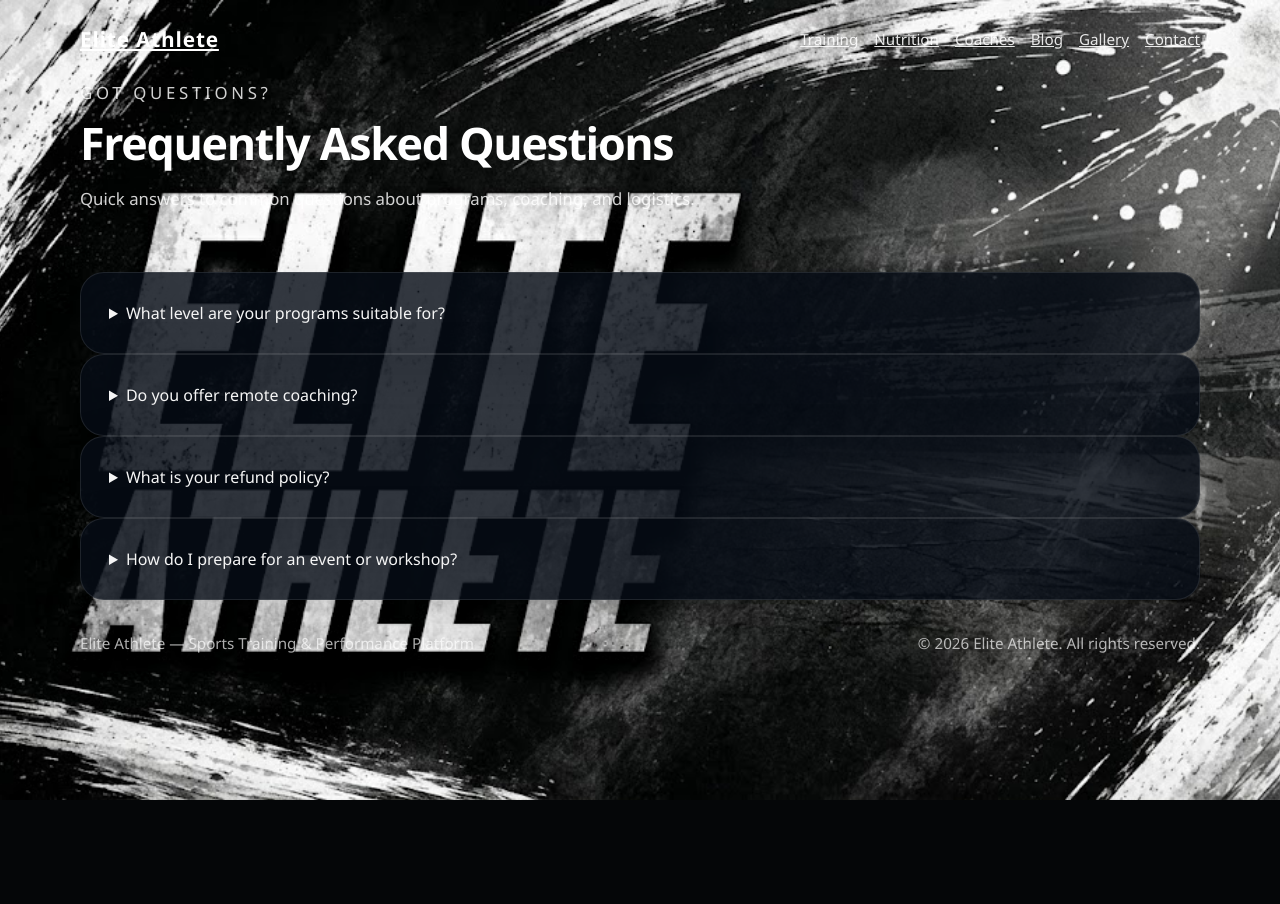
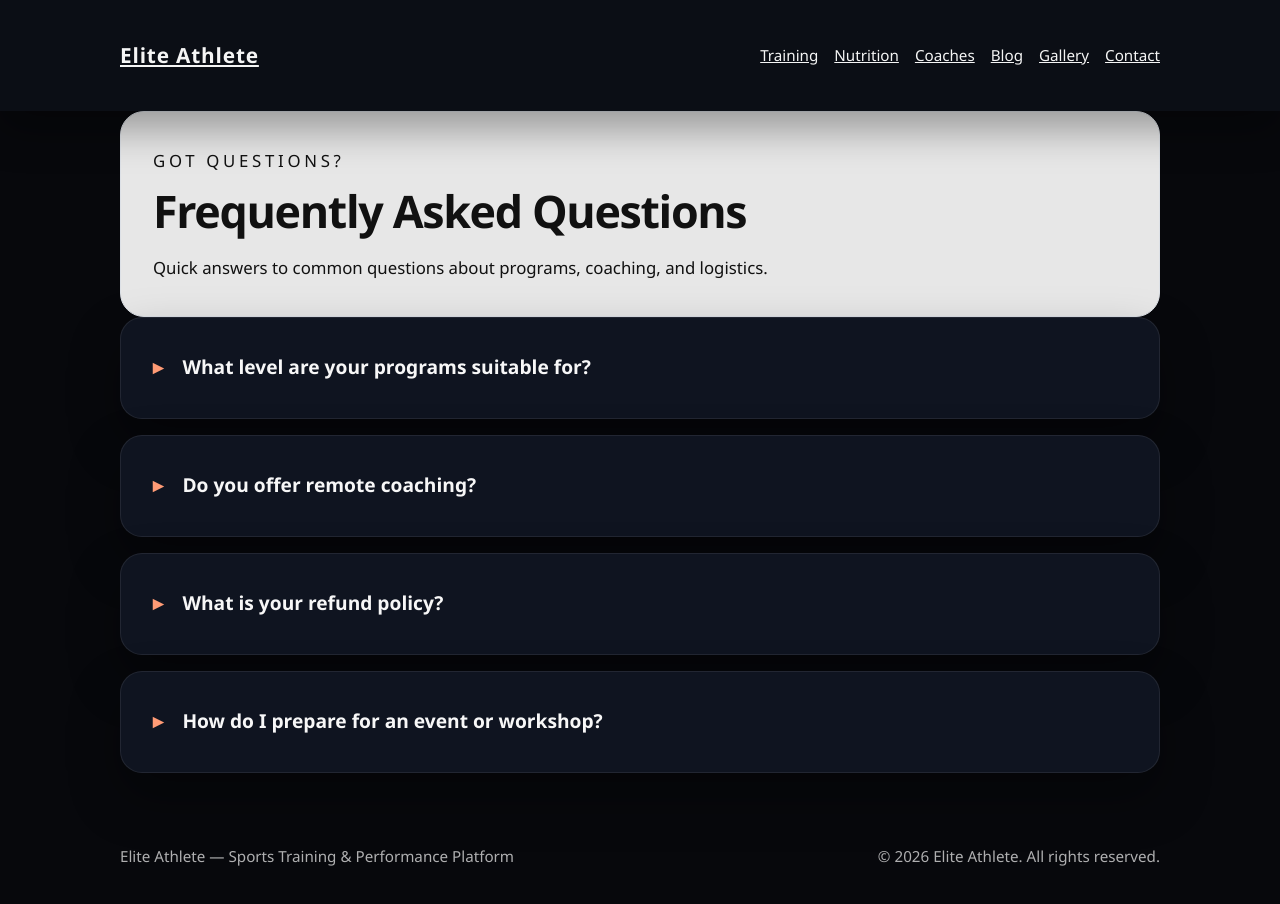
Before and after one commit to davidnkariuki-rgb/Elite_Athlete, a plain HTML site: page pages/faq.html in a window 1280 px wide. Before the commit the page ends 800 px from the top, so only its background shows below. Drawn offline with Linux system fonts and the light colour scheme.

Commit message:
faq page fully done

```diff
--- a/css/style.css
+++ b/css/style.css
@@ -773,6 +773,53 @@ body.events-page {
     background-position: center;
 }
 
+/* FAQ Page Background */
+body.faq-page {
+    background-color: #07080c;
+    color: #f5f5f5;
+}
+
+body.faq-page .site-header {
+    position: relative;
+    background: rgba(12, 15, 22, 0.95);
+    box-shadow: 0 18px 40px rgba(0, 0, 0, 0.35);
+}
+
+body.faq-page .container.header-inner {
+    padding: 1rem 0;
+}
+
+body.faq-page .brand,
+body.faq-page .site-nav a,
+body.faq-page .site-nav a:hover {
+    color: #f5f5f5;
+}
+
+body.faq-page .site-nav a:hover {
+    color: #ff9b75;
+}
+
+body.faq-page .page-intro {
+    background: rgba(10, 13, 20, 0.92);
+    border: 1px solid rgba(255, 255, 255, 0.08);
+    padding: 42px 36px;
+    border-radius: 28px;
+}
+
+body.faq-page .page-intro h1,
+body.faq-page .page-intro p,
+body.faq-page .page-intro .eyebrow {
+    color: #f5f5f5;
+}
+
+body.faq-page .page-intro .eyebrow {
+    color: #ff9b75;
+}
+
+body.faq-page .container {
+    max-width: 1040px;
+}
+
 /* Training Page Background */
 body.training-page {
     background-image: url('../assets/backgroundimages/trainingbackground.jpg');
@@ -917,33 +964,86 @@ body.page-background {
     background: rgba(255, 255, 255, 0.03);
 }
 
-.faq-preview {
+.faq-list {
     display: grid;
-    grid-template-columns: repeat(auto-fit, minmax(280px, 1fr));
-    gap: 1.5rem;
+    gap: 1rem;
     margin-bottom: 2.5rem;
 }
 
 .faq-item {
-    background: rgba(7, 13, 23, 0.82);
-    border: 1px solid rgba(255, 255, 255, 0.1);
-    border-radius: 24px;
-    padding: 28px;
-    box-shadow: 0 24px 60px rgba(0, 0, 0, 0.16);
+    background: rgba(16, 22, 34, 0.95);
+    border: 1px solid rgba(255, 255, 255, 0.08);
+    border-radius: 22px;
+    padding: 26px 28px;
+    box-shadow: 0 24px 50px rgba(0, 0, 0, 0.35);
 }
 
-.faq-item h4 {
-    margin: 0 0 0.8rem;
-    color: #fff;
-    font-size: 1.1rem;
+.faq-item summary {
+    cursor: pointer;
+    list-style: none;
+    font-size: 1.2rem;
+    font-weight: 700;
+    color: #f7f7f7;
+    margin: 0;
+    padding: 0.6rem 0;
+}
+
+.faq-item summary::before {
+    content: '\25BA';
+    display: inline-block;
+    margin-right: 0.9rem;
+    transform: rotate(0deg);
+    transition: transform 0.25s ease;
+    color: #ff9b75;
+}
+
+.faq-item[open] summary::before {
+    transform: rotate(90deg);
+}
+
+.faq-item summary::-webkit-details-marker {
+    display: none;
+}
+
+.faq-item::marker,
+.faq-item summary::marker {
+    display: none;
 }
 
 .faq-item p {
-    margin: 0;
-    color: rgba(255, 255, 255, 0.76);
-    line-height: 1.75;
+    margin: 1rem 0 0;
+    color: rgba(255, 255, 255, 0.82);
+    line-height: 1.8;
+    font-size: 1rem;
 }
 
+.faq-item[open] {
+    background: rgba(12, 18, 28, 0.98);
+    border-color: rgba(255, 255, 255, 0.12);
+}
+
+body.faq-page .page-intro {
+    background: rgba(255, 255, 255, 0.9);
+    border: 1px solid #dce0e6;
+    padding: 36px 32px;
+    border-radius: 24px;
+}
+
+body.faq-page .page-intro h1,
+body.faq-page .page-intro p,
+body.faq-page .page-intro .eyebrow {
+    color: #111;
+}
+
+body.faq-page .container {
+    max-width: 1040px;
+}
+
+@media (max-width: 900px) {
+    .faq-item {
+        padding: 20px;
+    }
+}
 @media (max-width: 900px) {
     .training-grid,
     .faq-preview {
--- a/pages/faq.html
+++ b/pages/faq.html
@@ -6,7 +6,7 @@
     <title>FAQ — Elite Athlete</title>
     <link rel="stylesheet" href="../css/style.css">
   </head>
-  <body class="page-background">
+  <body class="faq-page">
     <header class="site-header">
       <div class="container header-inner">
         <a class="brand" href="index.html">Elite Athlete</a>
```
Also changed, not shown: assets/gallleryimages/images (1).jpg (added), assets/gallleryimages/images (2).jpg (added), assets/gallleryimages/images (3).jpg (added), assets/gallleryimages/images (4).jpg (added), assets/gallleryimages/images (5).jpg (added), assets/gallleryimages/images (6).jpg (added), assets/gallleryimages/images.jpg (added), assets/gallleryimages/rde-posts-28.jpg (added), 1 other file.
